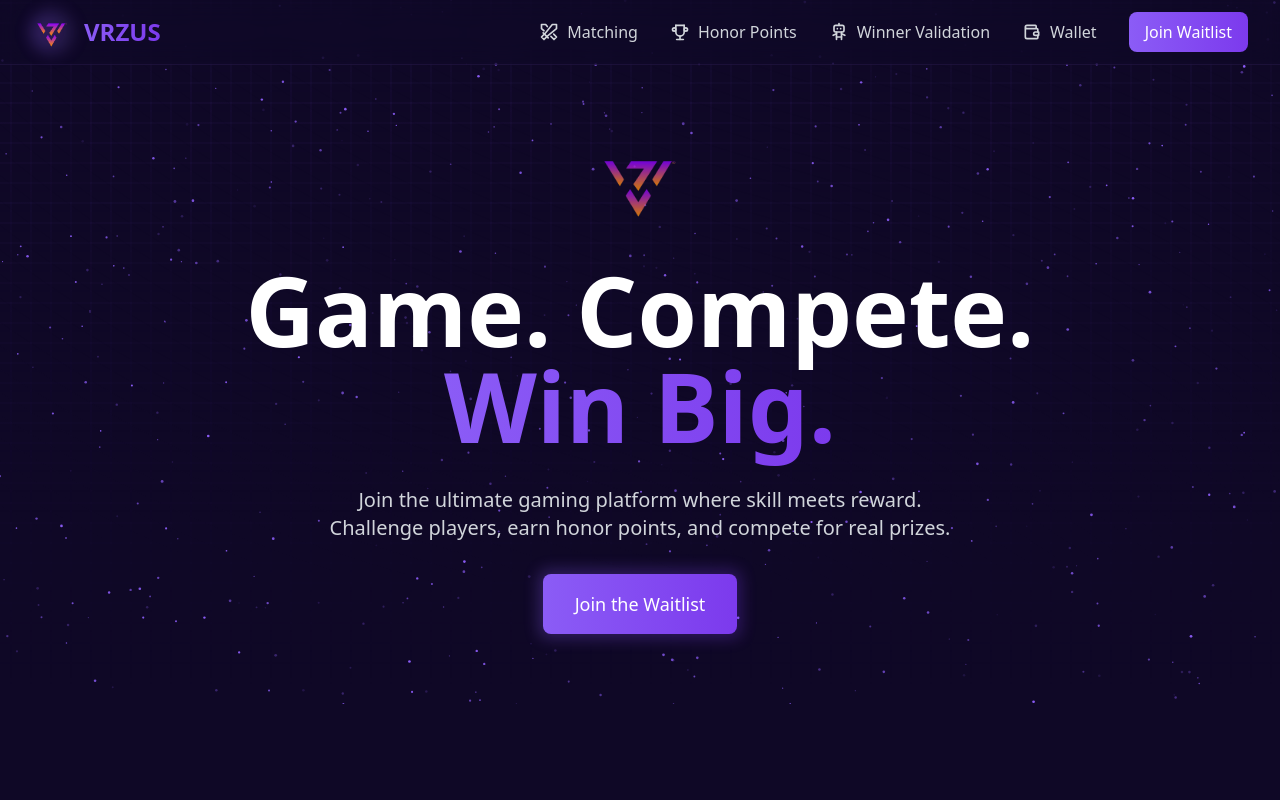
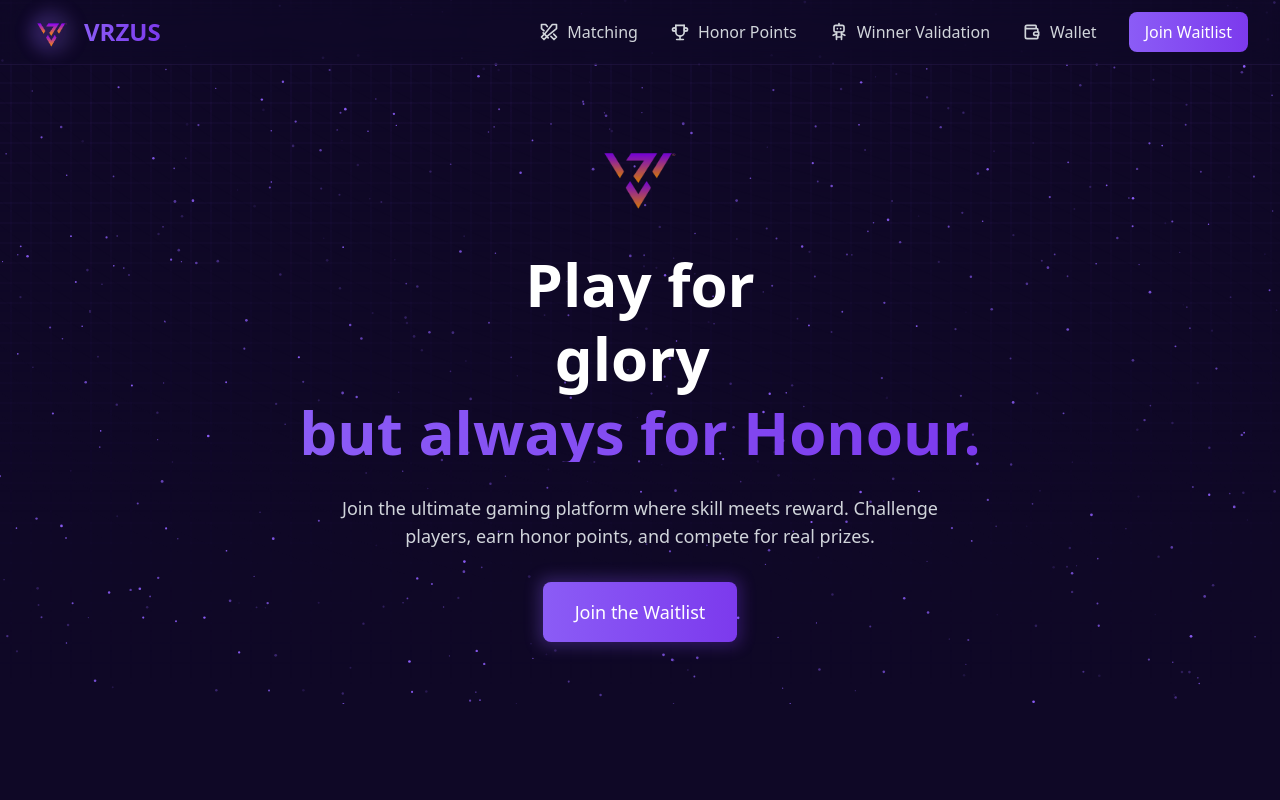
Before and after one commit to Vrzus/web-2025, a React (Vite) app: page / in a window 1280 px wide. Shown: the top 800 px of the page. Built offline with nearby package versions, Linux system fonts and the light colour scheme.

Commit message:
added flip words component

```diff
--- a/src/components/ui/flip-words.tsx
+++ b/src/components/ui/flip-words.tsx
@@ -1,7 +1,7 @@
 "use client";
 import React, { useCallback, useEffect, useRef, useState } from "react";
 import { AnimatePresence, motion, LayoutGroup } from "framer-motion";
-import { cn } from "src/lib/utils";
+import { cn } from "lib/utils";
 
 export const FlipWords = ({
   words,
--- a/src/components/ui/header.tsx
+++ b/src/components/ui/header.tsx
@@ -1,10 +1,18 @@
 import { useState } from 'react';
 import { IconTrophy, IconSwords, IconRobot, IconWallet } from '@tabler/icons-react';
 import { SparklesCore } from "./sparkles";
+import { FlipWords } from "./flip-words";
 import iconNoBg from '../../assets/icon-no-bg.png';
 
 const Header = () => {
   const [isMenuOpen, setIsMenuOpen] = useState(false);
+
+  const words = [
+    "experience",
+    "glory",
+    "rewards",
+    "Money"
+  ];
 
   return (
     <header className="relative">
@@ -132,13 +140,22 @@ const Header = () => {
                 className="h-24 w-24 object-contain animate-pulse"
               />
             </div>
-            <h1 className="md:text-7xl text-3xl lg:text-8xl font-bold text-center text-white">
-              Game. Compete.
-              <br />
-              <span className="text-transparent bg-clip-text bg-gradient-to-r from-[#8B5CF6] to-[#7C3AED]">Win Big.</span>
-            </h1>
+            <div className="md:text-5xl text-2xl lg:text-6xl font-bold text-center flex flex-col items-center">
+              <span className="text-white mb-2">Play for</span>
+              <div className="h-[1.2em] flex items-center justify-center w-full relative mb-2">
+                <FlipWords
+                  words={words}
+                  className="text-white absolute"
+                  duration={3000}
+                />
+                <span className="invisible">Placeholder</span>
+              </div>
+              <span className="text-transparent bg-clip-text bg-gradient-to-r from-[#8B5CF6] to-[#7C3AED]">
+                but always for Honour.
+              </span>
+            </div>
 
-            <p className="text-xl text-gray-300 max-w-2xl mx-auto px-4">
+            <p className="text-lg text-gray-300 max-w-2xl mx-auto px-4 mt-8">
               Join the ultimate gaming platform where skill meets reward. Challenge players, earn honor points, and compete for real prizes.
             </p>
 
```
